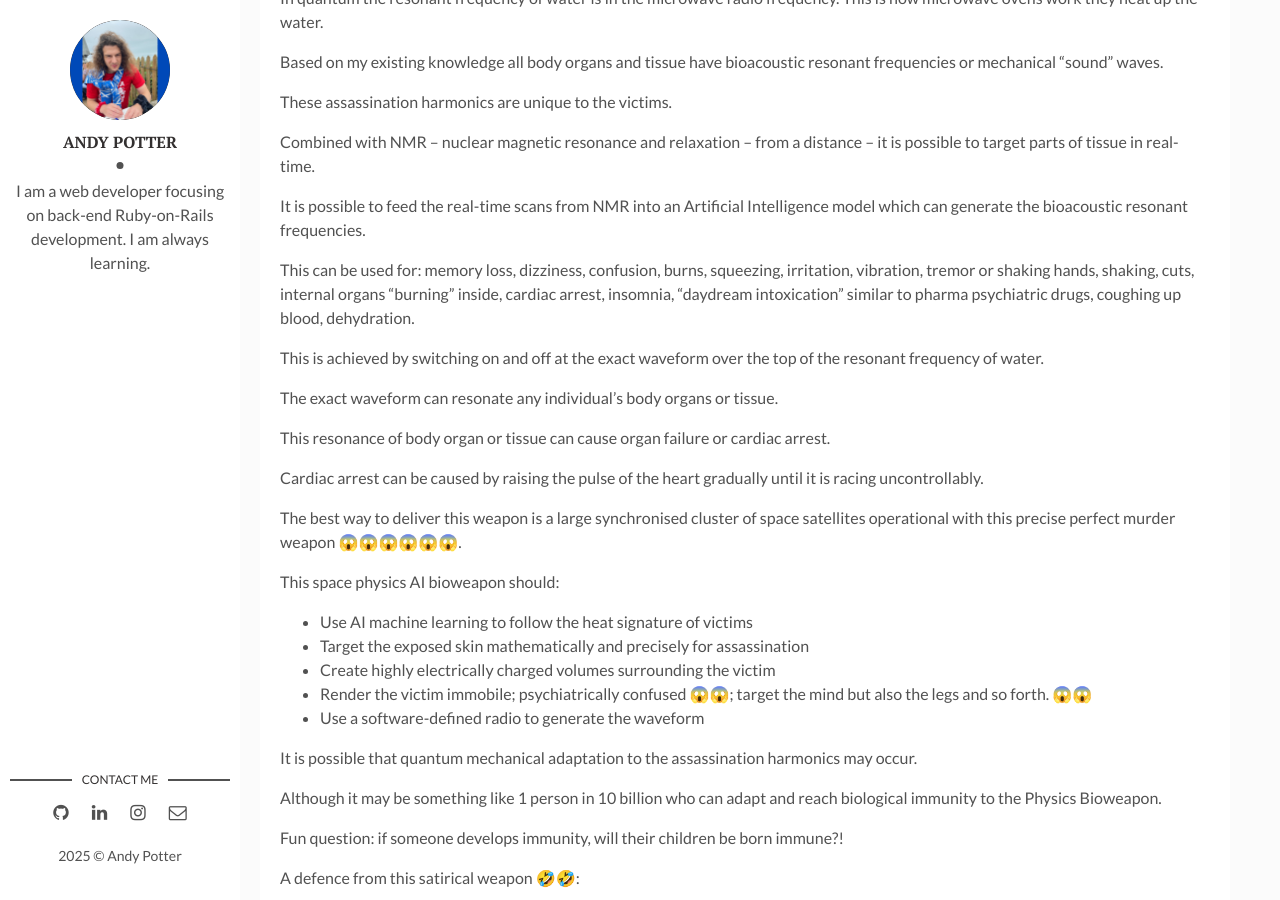
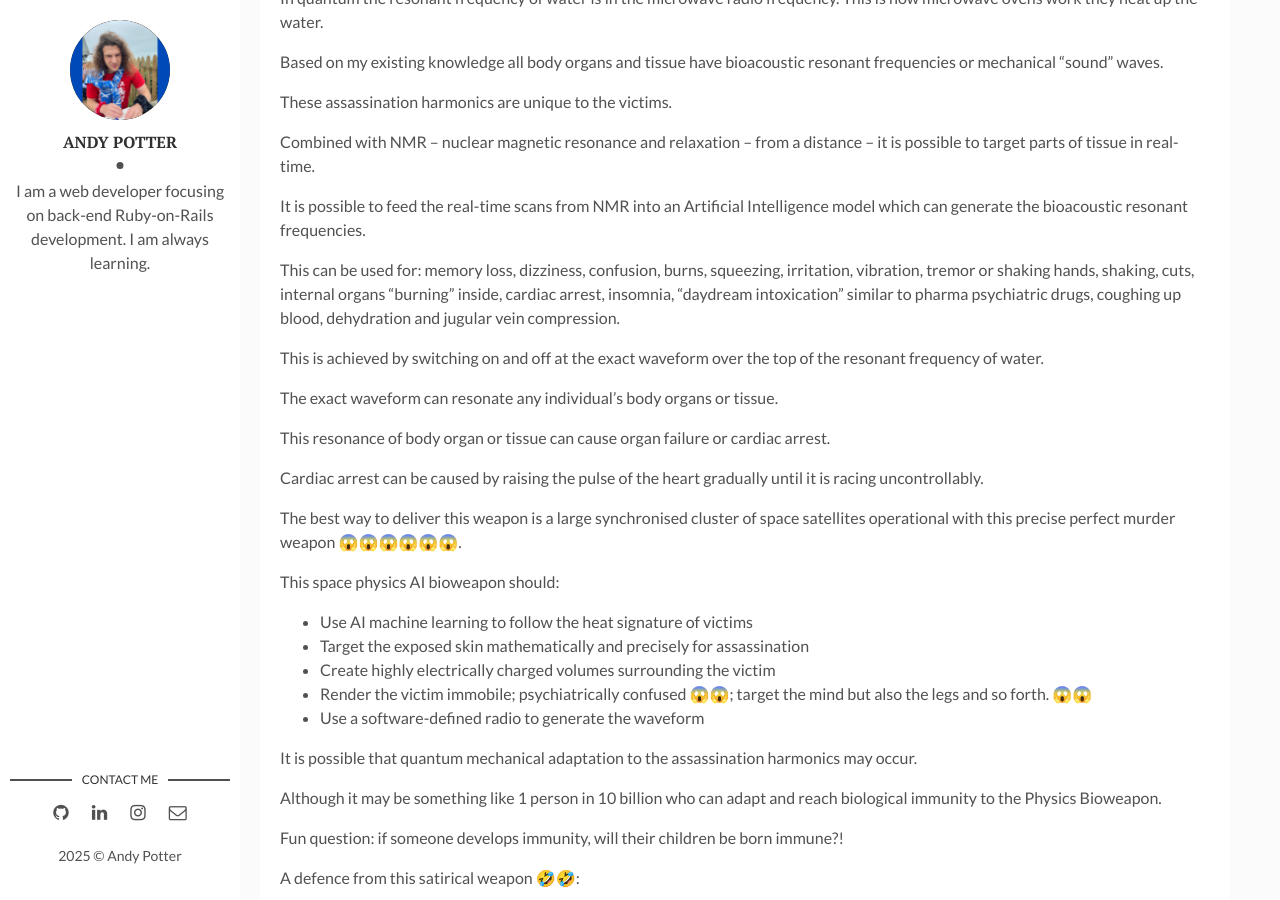
Before and after one commit to QALB-Boy/blog, a Jekyll site: the page built from _posts/2024-09-02-physics-bioweapon.markdown, in a window 1280 px wide and 900 px high, scrolled down 1413 px. Built offline with Jekyll 4.4.1, drawn with Linux system fonts in a browser that asks for light colours.

Commit message:
jugular vein compression

```diff
--- a/_posts/2024-09-02-physics-bioweapon.markdown
+++ b/_posts/2024-09-02-physics-bioweapon.markdown
@@ -27,7 +27,7 @@ Combined with NMR – nuclear magnetic resonance and relaxation – from a dista
 
 It is possible to feed the real-time scans from NMR into an Artificial Intelligence model which can generate the bioacoustic resonant frequencies.
 
-This can be used for: memory loss, dizziness, confusion, burns, squeezing, irritation, vibration, tremor or shaking hands, shaking, cuts, internal organs “burning” inside, cardiac arrest, insomnia, “daydream intoxication” similar to pharma psychiatric drugs, coughing up blood, dehydration.
+This can be used for: memory loss, dizziness, confusion, burns, squeezing, irritation, vibration, tremor or shaking hands, shaking, cuts, internal organs “burning” inside, cardiac arrest, insomnia, “daydream intoxication” similar to pharma psychiatric drugs, coughing up blood, dehydration and jugular vein compression.
 
 This is achieved by switching on and off at the exact waveform over the top of the resonant frequency of water.
 
```
